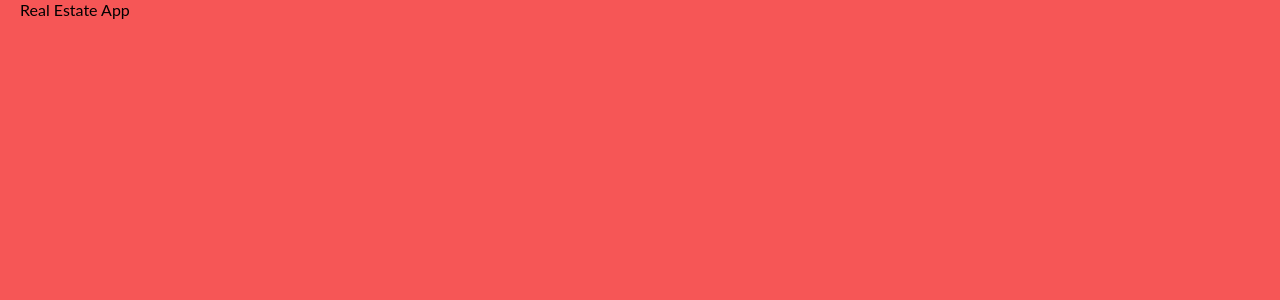
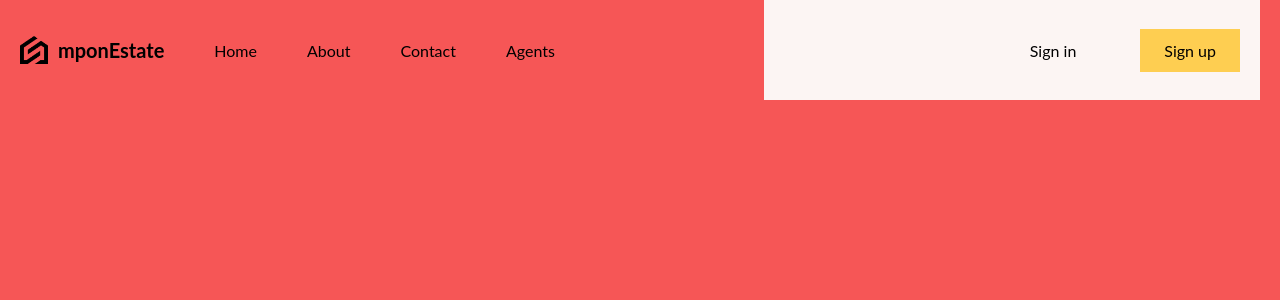
Before and after one commit to mpondev/real-estate-app, a React (Vite) app: page / in a window 1280 px wide. Shown: the top 300 px of the page. Built offline with nearby package versions, Linux system fonts and the light colour scheme.

Commit message:
Add Navbar

```diff
--- a/src/App.jsx
+++ b/src/App.jsx
@@ -1,7 +1,13 @@
+import Navbar from './components/navbar/Navbar';
+
 import './layout.scss';
 
 function App() {
-  return <div className="layout">Real Estate App</div>;
+  return (
+    <div className="layout">
+      <Navbar />
+    </div>
+  );
 }
 
 export default App;
--- /dev/null
+++ b/src/components/navbar/Navbar.jsx
@@ -0,0 +1,26 @@
+import './navbar.scss';
+
+function Navbar() {
+  return (
+    <nav>
+      <div className="left">
+        <a href="/" className="logo">
+          <img src="/logo.png" alt="Logo image" />
+          <span>mponEstate</span>
+        </a>
+        <a href="/">Home</a>
+        <a href="/">About</a>
+        <a href="/">Contact</a>
+        <a href="/">Agents</a>
+      </div>
+      <div className="right">
+        <a href="/">Sign in</a>
+        <a href="/" className="register">
+          Sign up
+        </a>
+      </div>
+    </nav>
+  );
+}
+
+export default Navbar;
--- /dev/null
+++ b/src/components/navbar/navbar.scss
@@ -0,0 +1,67 @@
+@import '../../responsive.scss';
+
+nav {
+  height: 100px;
+  display: flex;
+  justify-content: space-between;
+  align-items: center;
+
+  a {
+    transition: all 0.4s ease;
+
+    @include sm {
+      display: none;
+    }
+
+    &:hover {
+      scale: 1.05;
+    }
+  }
+
+  .left {
+    flex: 3;
+    display: flex;
+    align-items: center;
+    gap: 50px;
+
+    .logo {
+      font-weight: bold;
+      font-size: 20px;
+      display: flex;
+      align-items: center;
+      gap: 10px;
+
+      img {
+        width: 28px;
+      }
+
+      span {
+        @include md {
+          display: none;
+        }
+
+        @include sm {
+          display: initial;
+        }
+      }
+    }
+  }
+
+  .right {
+    flex: 2;
+    height: 100%;
+    display: flex;
+    align-items: center;
+    justify-content: flex-end;
+    background-color: #fcf5f3;
+
+    a {
+      padding: 12px 24px;
+      margin: 20px;
+    }
+
+    .register {
+      background-color: #fece51;
+    }
+  }
+}
```
Also changed, not shown: public/logo.png (added).
